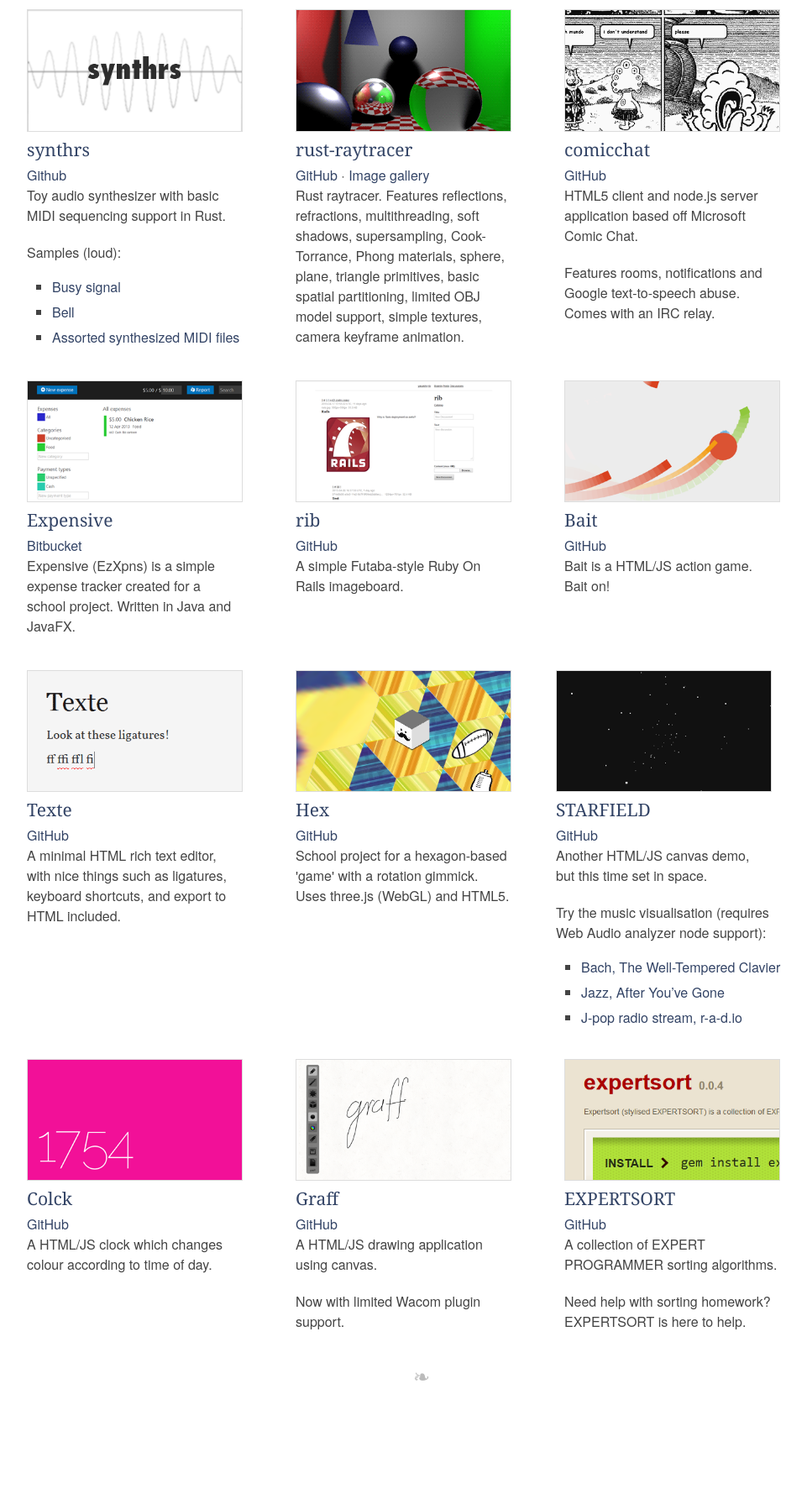
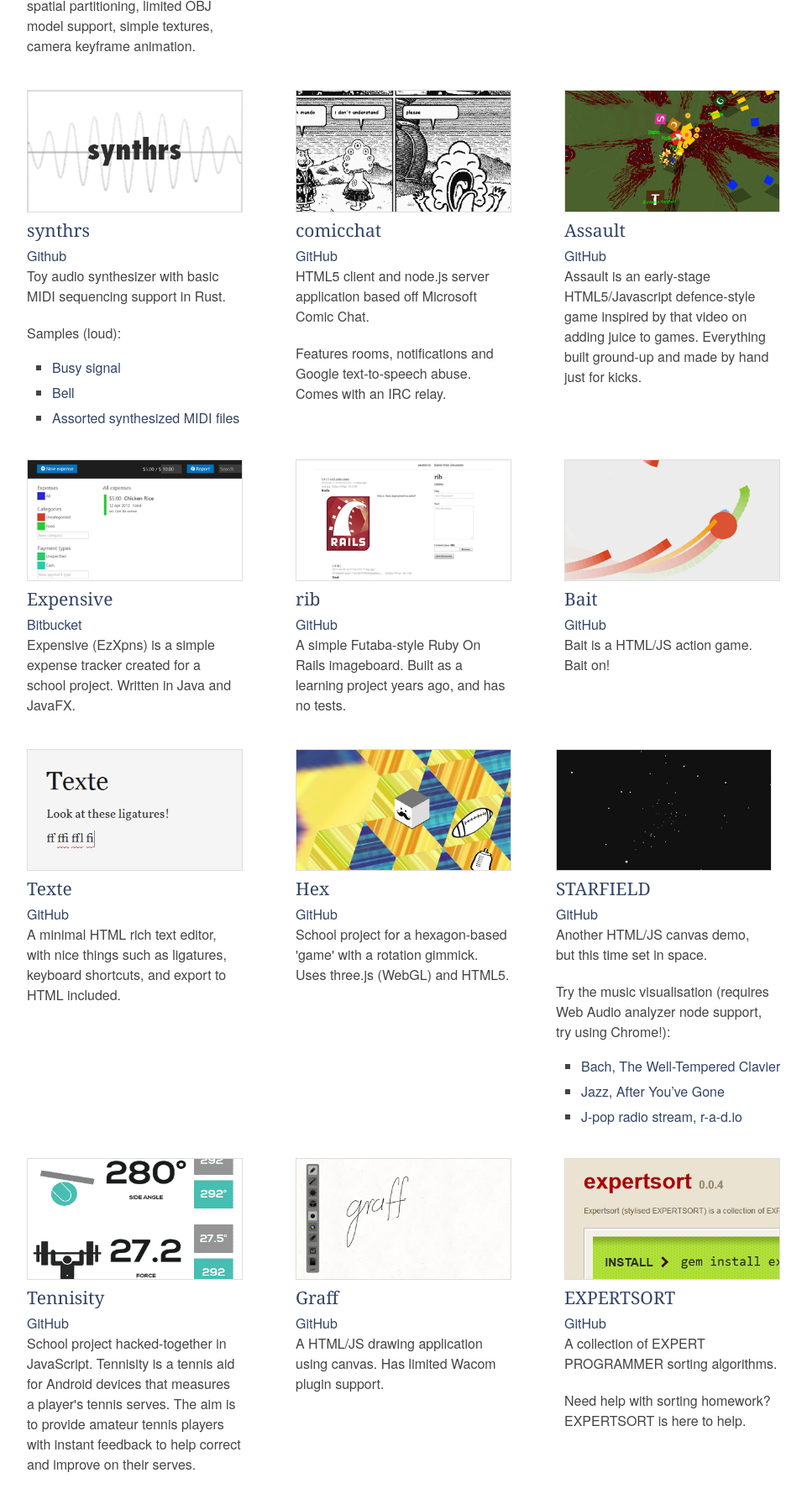
Before and after one commit to gyng/gyng.github.io, a plain HTML site: page index.html in a window 1280 px wide. Shown: the part 563-2342 px from the top of the page at 84% size, without its empty margins (138-1099 px from the left). Before the commit the page ends 2233 px from the top, so only its background shows below. Drawn offline with Linux system fonts and the light colour scheme.

Commit message:
Add Tennisity, HTTPS links for STARFIELD

```diff
--- a/index.html
+++ b/index.html
@@ -28,31 +28,33 @@
       <h2>Selected Projects</h2>
 
       <div class="row">
-        <section class="one-third column alpha project">
+              <section class="one-third column alpha project">
+          <a href="http://github.com/gyng/rust-raytracer">
+            <img class="project-image" src="images/rustraytracer.png">
+            <h4>rust-raytracer</h4>
+          </a>
+          <a href="https://github.com/gyng/rust-raytracer">GitHub</a>&nbsp;&middot;
+          <a href="http://gyng.github.io/rust-raytracer-gallery/">Image gallery</a>
+
+          <p>Rust raytracer. Features reflections, refractions, multithreading, soft shadows, supersampling, Cook-Torrance, Phong materials, sphere, plane, triangle primitives, basic spatial partitioning, limited OBJ model support, simple textures, camera keyframe animation.</p>
+        </section>
+
+        <section class="one-third column project">
           <a href="http://home.sugoi.pw:8083">
             <img class="project-image" src="images/lol.png">
             <h4>List of Lists</h4>
           </a>
           <a href="https://github.com/gyng/listoflists">GitHub</a>
-          <p>Javascript + Sinatra web application for the creation and presentation of JSON-defined lists.</p>
+          <p>Javascript + Sinatra web application for the presentation of JSON-defined lists.</p>
         </section>
 
-        <section class="one-third column project">
+        <section class="one-third column omega project">
           <a href="https://github.com/gyng/Hudda">
             <img class="project-image" src="images/hudda.png">
             <h4>Hudda</h4>
           </a>
           <a href="https://github.com/gyng/Hudda">GitHub</a>
           <p>Hudda is a Ruby chatbot that aims to be protocol agnostic, easy to deploy and simple to develop for. Some batteries included.</p>
-        </section>
-
-        <section class="one-third column omega project">
-          <a href="http://home.sugoi.pw:8081/files/Asshault/">
-            <img class="project-image" src="images/asshault.png">
-            <h4>Assault</h4>
-          </a>
-          <a href="https://github.com/gyng/Asshault">GitHub</a>
-          <p>Assault is an early-stage HTML5/Javascript defence-style game inspired by that video on adding juice to games.</p>
         </section>
       </div>
 
@@ -74,17 +76,6 @@
         </section>
 
         <section class="one-third column project">
-          <a href="http://github.com/gyng/rust-raytracer">
-            <img class="project-image" src="images/rustraytracer.png">
-            <h4>rust-raytracer</h4>
-          </a>
-          <a href="https://github.com/gyng/rust-raytracer">GitHub</a>&nbsp;&middot;
-          <a href="http://gyng.github.io/rust-raytracer-gallery/">Image gallery</a>
-
-          <p>Rust raytracer. Features reflections, refractions, multithreading, soft shadows, supersampling, Cook-Torrance, Phong materials, sphere, plane, triangle primitives, basic spatial partitioning, limited OBJ model support, simple textures, camera keyframe animation.</p>
-        </section>
-
-        <section class="one-third column omega project">
           <a href="http://home.sugoi.pw:8081/files/comicchat/client/#!">
             <img class="project-image" src="images/comicchat.png">
             <h4>comicchat</h4>
@@ -92,6 +83,15 @@
           <a href="https://github.com/gyng/comicchat">GitHub</a>
           <p>HTML5 client and node.js server application based off Microsoft Comic Chat.</p>
           <p>Features rooms, notifications and Google text-to-speech abuse. Comes with an IRC relay.</p>
+        </section>
+
+        <section class="one-third column omega project">
+          <a href="http://home.sugoi.pw:8081/files/Asshault/">
+            <img class="project-image" src="images/asshault.png">
+            <h4>Assault</h4>
+          </a>
+          <a href="https://github.com/gyng/Asshault">GitHub</a>
+          <p>Assault is an early-stage HTML5/Javascript defence-style game inspired by that video on adding juice to games. Everything built ground-up and made by hand just for kicks.</p>
         </section>
       </div>
 
@@ -111,7 +111,7 @@
             <h4>rib</h4>
           </a>
           <a href="https://github.com/gyng/rib">GitHub</a>
-          <p>A simple Futaba-style Ruby On Rails imageboard.</p>
+          <p>A simple Futaba-style Ruby On Rails imageboard. Built as a learning project years ago, and has no tests.</p>
         </section>
 
         <section class="one-third column omega project">
@@ -150,13 +150,43 @@
           </a>
           <a href="https://github.com/gyng/STARFIELD">GitHub</a>
           <p>Another HTML/JS canvas demo, but this time set in space.</p>
-          <p>Try the music visualisation (requires Web Audio analyzer node support):
+          <p>Try the music visualisation (requires Web Audio analyzer node support, try using Chrome!):
             <ul class="square">
-              <li><a href="http://gyng.github.io/STARFIELD/index.html#!http://upload.wikimedia.org/wikipedia/commons/e/ea/Bach_C_Major_Prelude_Werckmeister.ogg">Bach, The Well-Tempered Clavier</a></li>
-              <li><a href="http://gyng.github.io/STARFIELD/index.html#!http://upload.wikimedia.org/wikipedia/commons/2/26/After_You%27ve_Gone_-_U.S._Coast_Guard_Band.ogg">Jazz, After You&rsquo;ve Gone</a></li>
-              <li><a href="http://gyng.github.io/STARFIELD/index.html#!http://r-a-d.io/main.mp3">J-pop radio stream, r-a-d.io</a></li>
+              <li><a href="https://gyng.github.io/STARFIELD/index.html#!https://upload.wikimedia.org/wikipedia/commons/e/ea/Bach_C_Major_Prelude_Werckmeister.ogg">Bach, The Well-Tempered Clavier</a></li>
+              <li><a href="https://gyng.github.io/STARFIELD/index.html#!https://upload.wikimedia.org/wikipedia/commons/2/26/After_You%27ve_Gone_-_U.S._Coast_Guard_Band.ogg">Jazz, After You&rsquo;ve Gone</a></li>
+              <li><a href="https://gyng.github.io/STARFIELD/index.html#!https://r-a-d.io/main.mp3">J-pop radio stream, r-a-d.io</a></li>
             </ul>
           </p>
+        </section>
+      </div>
+
+      <div class="row">
+        <section class="one-third column alpha project">
+          <a href="https://github.com/gyng/Tennisity">
+            <img class="project-image" src="images/tennisity.png">
+            <h4>Tennisity</h4>
+          </a>
+          <a href="https://github.com/gyng/Tennisity">GitHub</a>
+          <p>School project hacked-together in JavaScript. Tennisity is a tennis aid for Android devices that measures a player's tennis serves. The aim is to provide amateur tennis players with instant feedback to help correct and improve on their serves.</p>
+        </section>
+
+        <section class="one-third column project">
+          <a href="http://gyng.github.io/Graff">
+            <img class="project-image" src="images/graff.png">
+            <h4>Graff</h4>
+          </a>
+          <a href="https://github.com/gyng/Graff">GitHub</a>
+          <p>A HTML/JS drawing application using canvas. Has limited Wacom plugin support.</p>
+        </section>
+
+        <section class="one-third column omega project">
+          <a href="https://github.com/gyng/expertsort">
+            <img class="project-image" src="images/expertsort.png">
+            <h4>EXPERTSORT</h4>
+          </a>
+          <a href="https://github.com/gyng/expertsort">GitHub</a>
+          <p>A collection of EXPERT PROGRAMMER sorting algorithms.</p>
+          <p>Need help with sorting homework? EXPERTSORT is here to help.</p>
         </section>
       </div>
 
@@ -170,25 +200,14 @@
           <p>A HTML/JS clock which changes colour according to time of day.</p>
         </section>
 
-        <section class="one-third column project">
-          <a href="http://gyng.github.io/Graff">
-            <img class="project-image" src="images/graff.png">
-            <h4>Graff</h4>
+        <!-- <section class="one-third column project">
+          <a href="https://github.com/gyng/Tennisity">
+            <img class="project-image" src="images/colck.png">
+            <h4>Ship Snapshot</h4>
           </a>
-          <a href="https://github.com/gyng/Graff">GitHub</a>
-          <p>A HTML/JS drawing application using canvas.</p>
-          <p>Now with limited Wacom plugin support.</p>
-        </section>
-
-        <section class="one-third column omega project">
-          <a href="https://github.com/gyng/expertsort">
-            <img class="project-image" src="images/expertsort.png">
-            <h4>EXPERTSORT</h4>
-          </a>
-          <a href="https://github.com/gyng/expertsort">GitHub</a>
-          <p>A collection of EXPERT PROGRAMMER sorting algorithms.</p>
-          <p>Need help with sorting homework? EXPERTSORT is here to help.</p>
-        </section>
+          <a href="https://github.com/gyng/Tennisity">GitHub</a>
+          <p>Ship Snapshot is an augmented-reality application for Android that identifies ships as seen by an Android device's camera.</p>
+        </section> -->
       </div>
     </section>
 
```
Also changed, not shown: images/tennisity.png (added).
